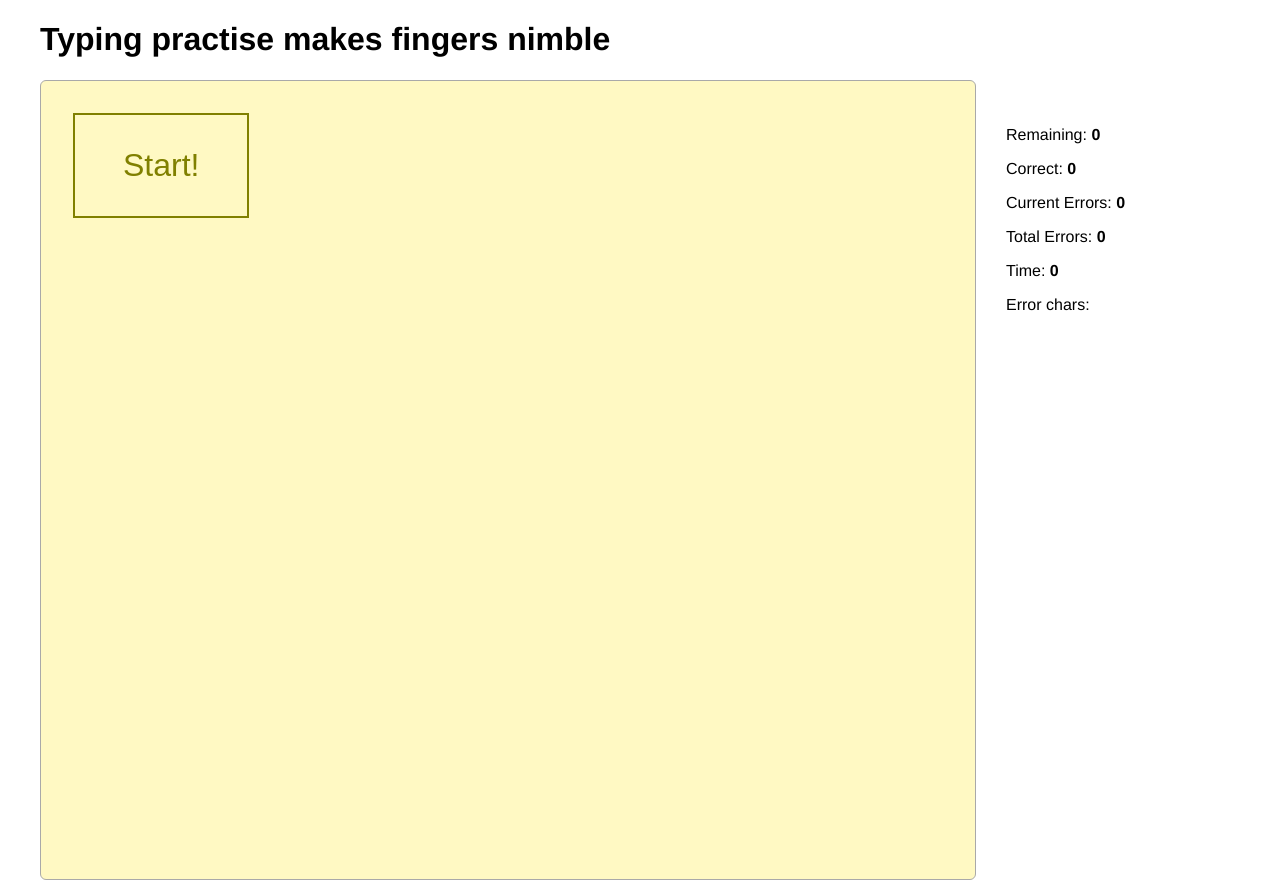
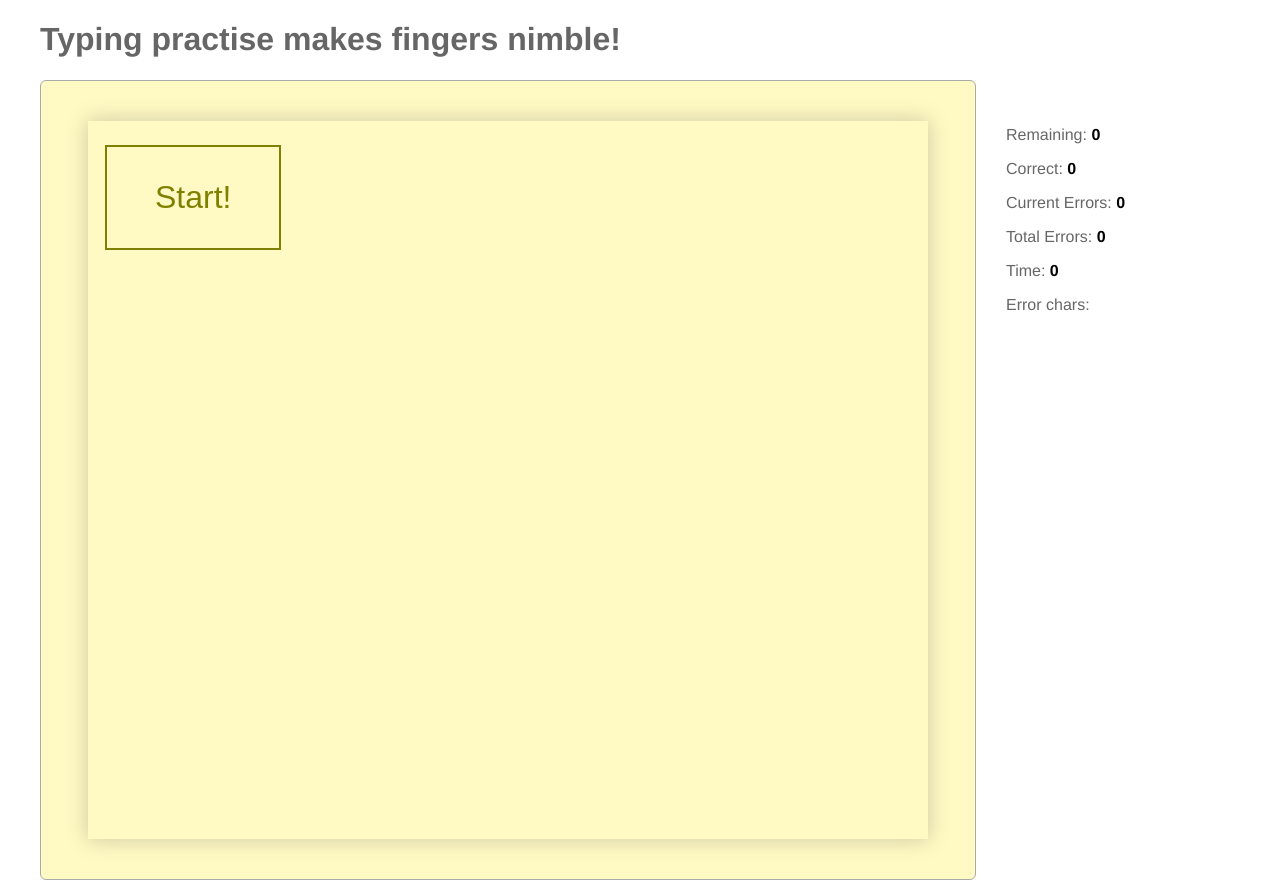
Before and after one commit to guywuy/typing-practise, a React (Create React App) app: page / in a window 1280 px wide. Built offline with nearby package versions, Linux system fonts and the light colour scheme.

Commit message:
Styling improvements

```diff
--- a/src/App.js
+++ b/src/App.js
@@ -151,8 +151,8 @@ class App extends Component {
   render() {
     return (
       <div className="App">
-        <header className="App-header">
-          <h1 className="App-title">Typing practise makes fingers nimble</h1>
+        <header className="app__header">
+          <h1 className="app__title">Typing practise makes fingers nimble!</h1>
         </header>
         <section className="main-container">
           <TypingContainer inProgress={this.state.inProgress} stringToType={this.state.stringToType} validateTyping={this.validateTyping} handleBackspace={this.handleBackspace} overlayCharacters={this.state.overlayCharacters} startRound={this.startRound} />
--- a/src/InfoContainer.js
+++ b/src/InfoContainer.js
@@ -33,7 +33,7 @@ const InfoContainer = ({
   }
 
   return (
-    <div className="InfoContainer">
+    <div className="info-container">
       <p>Remaining: <strong>{remainingCount}</strong></p>
       <p>Correct: <strong>{successCount}</strong></p>
       <p>Current Errors: <strong>{errorCountCurrent}</strong></p>
--- a/src/index.css
+++ b/src/index.css
@@ -1,3 +1,6 @@
+:root {
+  --medium-grey: #666;
+}
 *{
   box-sizing: border-box;
 }
@@ -9,6 +12,9 @@ body {
 .App{
   max-width: 1200px;
   margin:0 auto;
+}
+.app__title {
+  color: var(--medium-grey);
 }
 
 .main-container {
@@ -30,25 +36,32 @@ body {
   position: absolute;
   top:5%;
   left:5%;
-  font-size: 1.2em;
+  font-size: 1.3em;
   line-height: 1.2;
+  box-shadow: 0px 0px 20px #4444;
+  padding: 2rem;
 }
 textarea {
   padding: 0;
   color: transparent;
+  padding: 2rem;
 }
 #background-text-display {
-  color: #666;
+  color: var(--medium-grey);
 }
 .red {
-  color: #F00;
+  color: red;
   border-bottom: 2px dotted red;
 }
 
-.InfoContainer{
+.info-container{
   flex-basis: 22%;
   border-radius: 6px;
   padding: 2.5%;
+  color: var(--medium-grey);
+}
+strong {
+  color: black;
 }
 
 .button--start {
@@ -60,14 +73,13 @@ textarea {
   margin: 2rem;
   cursor: pointer;
   position: absolute;
+  left: 2rem;
+  top: 2rem;
 }
 .flashing {
   color: green;
   text-decoration: underline;
   animation: flash 1s infinite;
-  /* width: 10px; */
-  /* display: inline-block; */
-  /* box-shadow: 0px 2px green; */
 }
 .error-chars-container {
   max-height: 300px;
```
Also changed, not shown: 1 other file (tests, documents, lock files or other folders).
